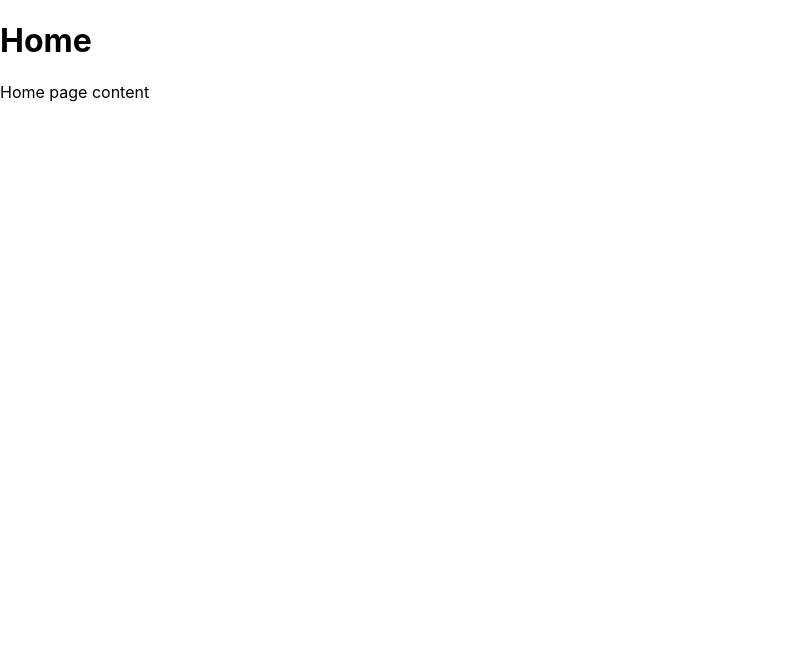
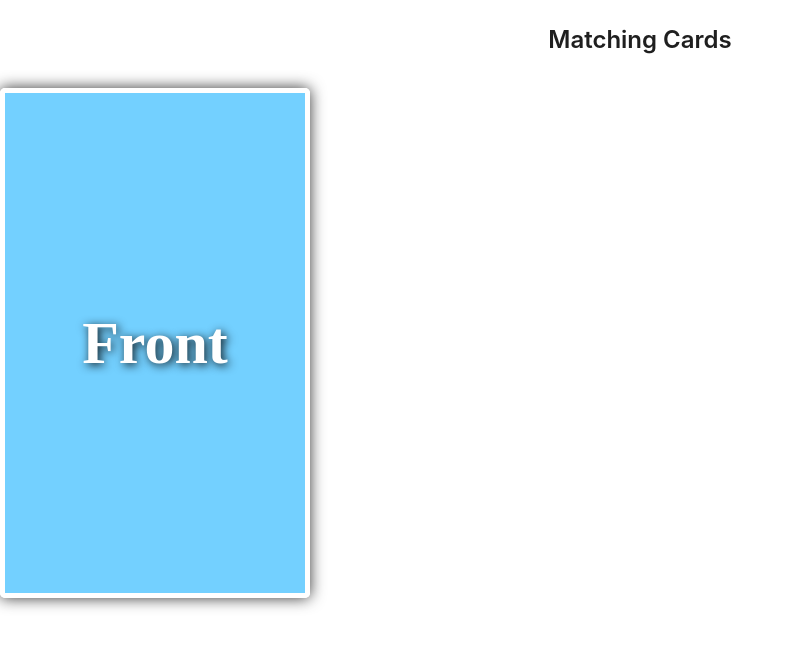
Before and after one commit to mkhalil-dev/matching-game, a React (Create React App) app: page / in a window 1280 px wide. Both pictures are taken after typing "Sample" into the empty fields and a click on the button "Login". Shown: the top 648 px of the page, without its empty margins (0-794 px from the left). Built offline with nearby package versions, Linux system fonts and the light colour scheme.

Commit message:
Implemented card

```diff
--- a/package.json
+++ b/package.json
@@ -17,6 +17,7 @@
     "react-dom": "^18.2.0",
     "react-router-dom": "^6.14.1",
     "react-scripts": "5.0.1",
+    "react-transition-group": "^4.4.5",
     "sort-by": "^1.2.0",
     "typescript": "^4.9.5",
     "web-vitals": "^2.1.4"
@@ -46,6 +47,7 @@
     ]
   },
   "devDependencies": {
+    "@types/react-transition-group": "^4.4.6",
     "prettier": "3.0.0"
   }
 }
--- a/src/App.tsx
+++ b/src/App.tsx
@@ -1,12 +1,13 @@
-import React, { useEffect, useState } from "react";
+import React, { useState } from "react";
 import { BrowserRouter } from "react-router-dom";
+import { message } from "antd";
 import AppRoutes from "./routes";
 import AppContext from "./context/AppContext";
-import { message } from "antd";
 
 const App: React.FC = () => {
   // We use the AppContext to store the username of the user.
-  const [messageAPI, contextHolder] = message.useMessage();
+  //eslint-disable-next-line
+  const [_, contextHolder] = message.useMessage();
   const [username, setUsername] = useState<string>(
     localStorage.getItem("username") || ""
   );
--- /dev/null
+++ b/src/components/Home/Card.tsx
@@ -0,0 +1,17 @@
+import "./card.css";
+import "./flip-transition.css";
+
+interface ICardProps {
+  onClick: () => void;
+}
+
+const Card = ({ onClick }: ICardProps) => {
+  return (
+    <div className="card" onClick={onClick}>
+      <div className="card-back">Back</div>
+      <div className="card-front">Front</div>
+    </div>
+  );
+};
+
+export default Card;
--- /dev/null
+++ b/src/components/Home/FlippableCard.tsx
@@ -0,0 +1,21 @@
+import "./flippable-card.css";
+import Card from "./Card";
+import { useState } from "react";
+import { CSSTransition } from "react-transition-group";
+
+const FlippableCard = () => {
+  const [showFront, setShowFront] = useState(true);
+  return (
+    <div className="flippable-card-container">
+      <CSSTransition in={showFront} timeout={300} classNames="flip">
+        <Card
+          onClick={() => {
+            setShowFront((v) => !v);
+          }}
+        />
+      </CSSTransition>
+    </div>
+  );
+};
+
+export default FlippableCard;
--- /dev/null
+++ b/src/components/Home/Game.tsx
@@ -0,0 +1,7 @@
+import FlippableCard from "./FlippableCard";
+
+const Game = () => {
+  return <FlippableCard />;
+};
+
+export default Game;
--- /dev/null
+++ b/src/components/Home/card.css
@@ -0,0 +1,52 @@
+.card {
+  /* Sizing */
+  height: 100%;
+  width: 100%;
+
+  transform-style: preserve-3d;
+
+  /* Content Alignment */
+  position: relative;
+
+  /* Styling */
+  border-radius: 5px;
+  border: 5px solid white;
+  box-shadow: 0px 0px 15px rgba(0, 0, 0, 0.8);
+
+  user-select: none;
+  cursor: pointer;
+}
+
+.card-front,
+.card-back {
+  /* Sizing */
+  height: 100%;
+  width: 100%;
+
+  -webkit-backface-visibility: hidden;
+  backface-visibility: hidden;
+
+  /* Alignment */
+  position: absolute;
+
+  /* Content Alignment */
+  display: flex;
+  justify-content: center;
+  align-items: center;
+
+  /* Content Styling */
+  font-family: Montserrat;
+  font-weight: 800;
+  font-size: 60px;
+  color: white;
+  text-shadow: 2px 2px 10px rgba(0, 0, 0, 0.9);
+}
+
+.card-front {
+  background-color: #73d0ff;
+}
+
+.card-back {
+  background-color: #ffad66;
+  transform: rotateY(180deg);
+}
--- /dev/null
+++ b/src/components/Home/flip-transition.css
@@ -0,0 +1,39 @@
+/*
+
+Exit Transition
+showFront = true -> false
+front -> back
+
+Enter Transition
+showFront = false -> true
+back -> front
+
+*/
+
+.flip-exit {
+  transform: rotateY(0deg);
+}
+
+.flip-exit-active {
+  transform: rotateY(180deg);
+  transition: transform 300ms;
+  transition-timing-function: cubic-bezier(0.57, 0.21, 0.69, 1.25);
+}
+
+.flip-exit-done {
+  transform: rotateY(180deg);
+}
+
+.flip-enter {
+  transform: rotateY(180deg);
+}
+
+.flip-enter-active {
+  transform: rotateY(0deg);
+  transition: transform 300ms;
+  transition-timing-function: cubic-bezier(0.57, 0.21, 0.69, 1.25);
+}
+
+.flip-enter-done {
+  transform: rotateY(0deg);
+}
--- /dev/null
+++ b/src/components/Home/flippable-card.css
@@ -0,0 +1,6 @@
+.flippable-card-container {
+  /* === Sizing === */
+  height: 500px;
+  width: 300px;
+  perspective: 1000px;
+}
--- a/src/pages/Home.tsx
+++ b/src/pages/Home.tsx
@@ -1,9 +1,25 @@
+import { Layout, Typography } from "antd";
+import Game from "../components/Home/Game";
+
+const { Header, Content } = Layout;
+
 const Home = () => {
   return (
-    <div>
-      <h1>Home</h1>
-      <p>Home page content</p>
-    </div>
+    <>
+      <Header style={{ background: "#fff", padding: 0 }}>
+        <Typography.Title
+          level={3}
+          style={{
+            textAlign: "center",
+          }}
+        >
+          Matching Cards
+        </Typography.Title>
+      </Header>
+      <Content>
+        <Game />
+      </Content>
+    </>
   );
 };
 
```
Also changed, not shown: 1 other file (tests, documents, lock files or other folders).
